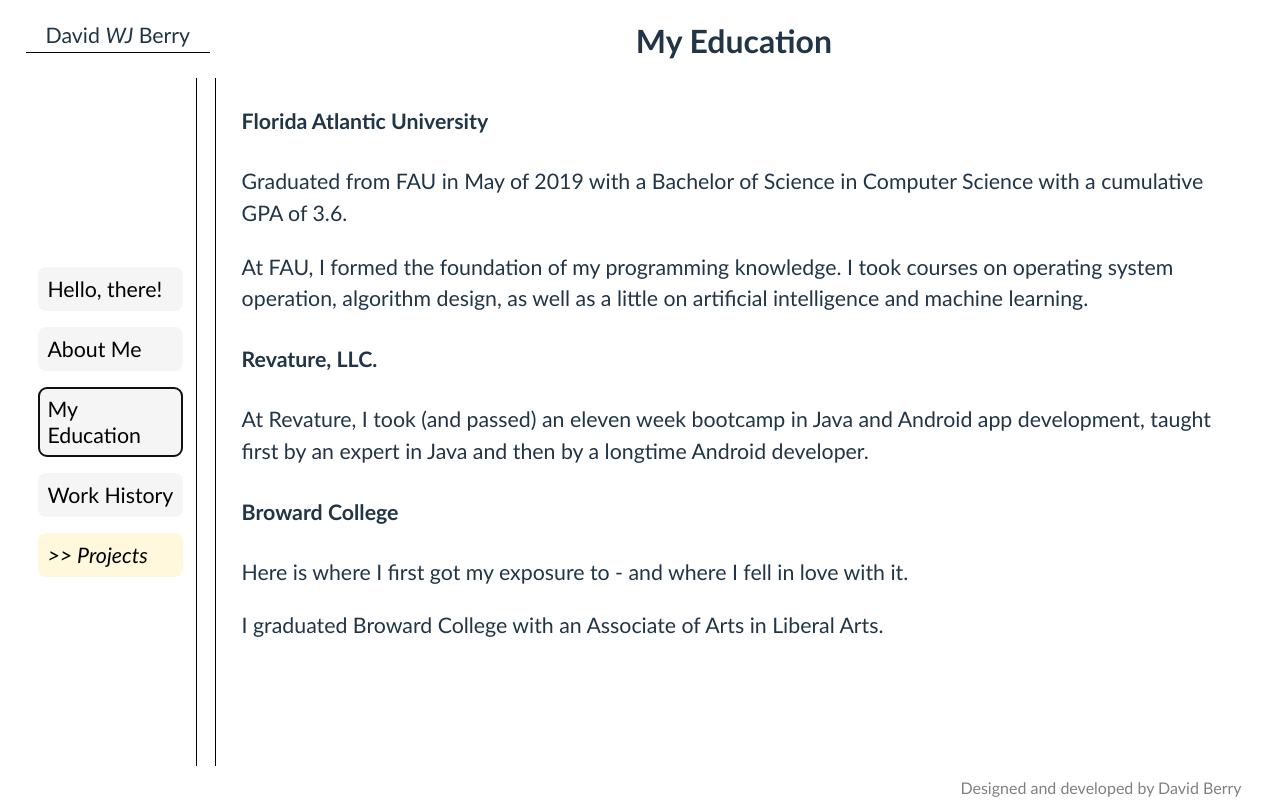
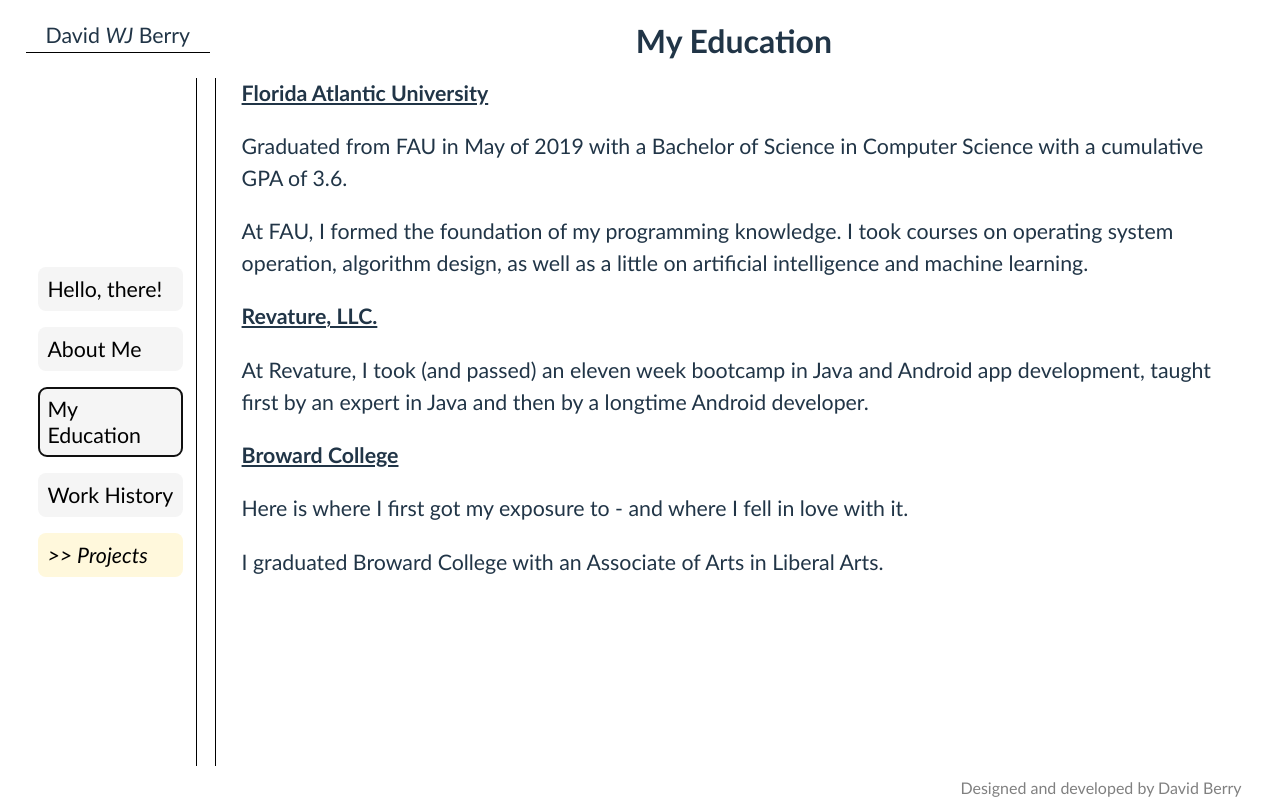
Before and after one commit to DBerry07/DBerry07.github.io, a React (Vite) app: page / in a window 1280 px wide. Both pictures are taken after a click on the button "My Education". Built offline with nearby package versions, Linux system fonts and the light colour scheme.

Commit message:
Styling of sections

```diff
--- a/src/components/entry/Sections.jsx
+++ b/src/components/entry/Sections.jsx
@@ -9,7 +9,7 @@
       console.log(sec[0]);
       let item = (
         <Fragment>
-          <h4 className="section_title">{sec[0]}</h4>
+          <div className="section_title">{sec[0]}</div>
         </Fragment>
       );
       if (sections != null) {
--- a/src/css/Entry.css
+++ b/src/css/Entry.css
@@ -20,6 +20,9 @@
 
 .section_title {
   text-align: start;
+  font-size: 16pt;
+  font-weight: 600;
+  text-decoration: underline;
 }
 
 #subheading {
```
